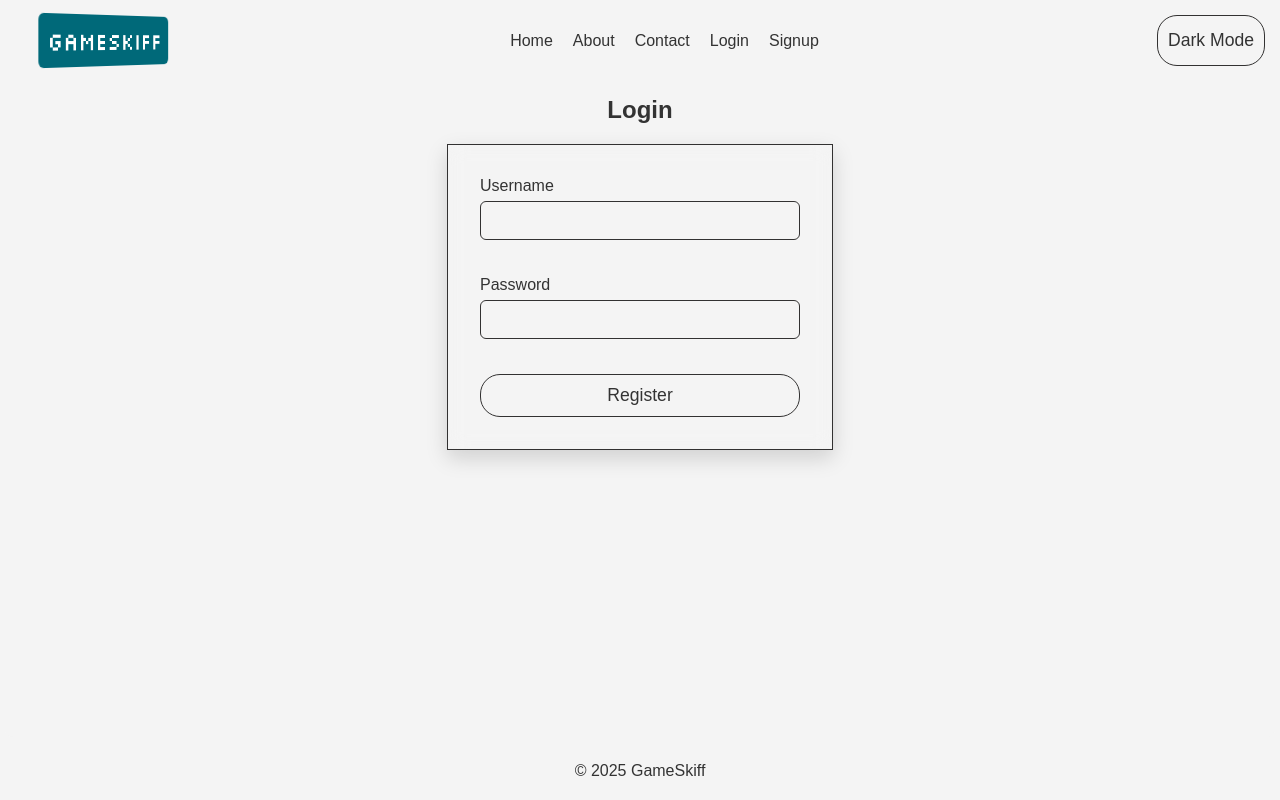
After one commit to gargshi/game-skiff, a Django app: page /login in a window 1280 px wide. The commit adds this page. Run offline with Django 5.2, Linux system fonts and the light colour scheme; some web fonts are replaced.

Commit message:
added-login-register-html

```diff
--- a/mainApp/urls.py
+++ b/mainApp/urls.py
@@ -4,4 +4,6 @@ from . import views
 
 urlpatterns = [
     path('', views.index, name='index'),
+	path('login', views.login, name='login'),
+    path('register', views.register, name='register'),
 ]
--- a/mainApp/views.py
+++ b/mainApp/views.py
@@ -1,5 +1,21 @@
 from django.shortcuts import render
 from django.http import HttpResponse
 # Create your views here.
+
+
 def index(request):
     return render(request, 'index.html')
+
+
+def login(request):
+    context = {
+        'task': 'login'
+    }
+    return render(request, 'register-login.html', context)
+
+
+def register(request):
+    context = {
+        'task': 'register'
+    }
+    return render(request, 'register-login.html', context)
--- a/static/css/index.css
+++ b/static/css/index.css
@@ -4,21 +4,20 @@
 @import url('https://fonts.googleapis.com/css2?family=Goldman:wght@400;700&family=Stack+Sans+Headline:wght@200..700&display=swap');
 :root {
 	--font-family: "Stack Sans Headline", "Arial", "Open Sans", sans-serif;
-	--primary-color: #17a2b8;
-	--black-color: #000;
-	--white-color: #fff;
-	--grayish-color: #808080;
-	--accent-color: #f4f4f4;
-	--light-bg: #f8f9fa;
-	--dark-bg: #343a40;
-	--tron-blue: #0078d7;
-	--tron-red: #e81123;
-	--tron-orange: #f77f00;
-	--dark-color: #343a40;
-	--light-color: #f4f4f4;
-	--danger-color: #dc3545;
-	--success-color: #28a745;
-	--card-bg: rgba(244, 244, 244, 0.1);
+	--bg-color: #f4f4f4;
+	--text-color: #333;
+	--primary-color: #26a7b8;
+	--border-color: #323131;
+	--banner-bg-color: #006979;
+
+}
+
+/* Dark mode styles */
+[data-theme="dark"] {
+	--bg-color: #1c1c1c;
+	--text-color: #f4f4f4;
+	--primary-color: #006979;
+	--border-color: #6a6969;
 }
 
 * {
@@ -31,6 +30,8 @@ body {
 	margin: 0;
 	display: flex;
 	flex-direction: column;
+	color: var(--text-color);
+	background-color: var(--bg-color);
 }
 
 header {
@@ -46,7 +47,7 @@ header {
 
 main {
 	flex: 1; /* Takes up all available space between header and footer */
-	background: var(--light-bg, #fff);
+	background: var(--bg-color, #fff);
 	margin: 5px;
 	border-radius: 8px;
 	perspective: 1000px;
@@ -79,26 +80,27 @@ footer {
 	padding: 10px;
 	padding-left: 20px;
 	font-size: 1.2rem;
-	background-color: var(--dark-color);
-	color: var(--light-color);
+	background-color: var(--bg-color);
+	color: var(--text-color);
 	border-radius: 6px;
 	perspective: 1000px;
 }
 
 .navbar-brand {
-	color: var(--light-color);
+	color: #fff;
 	font-weight: normal;
 	font-size: 1.5rem;
 	padding: 10px;
-	background-color: var(--primary-color);
+	background-color: var(--banner-bg-color);
 	border-radius: inherit;
 	font-family: 'Silkscreen','Segoe UI', Tahoma, Geneva, Verdana, sans-serif;
-	transform: rotateY(0deg);
+	/* transform: rotateY(0deg); */
+	transform: rotateY(75deg);
 	transition: transform 2s ease-in-out;
 }
 
 .navbar a {
-	color: var(--light-color);
+	color: var(--text-color);
 	text-decoration: none;
 	font-size: medium;
 	font-family: "Stack Sans Headline",'Arial', 'Electrolize', sans-serif;
@@ -109,8 +111,8 @@ footer {
 	gap: 20px;
 	align-items: center;
 	padding-right: 20px;
-	transform: translateX(10%);
-	opacity: 0;
+	/* transform: translateX(10%); */
+	/* opacity: 0; */
 	transition: transform 2s ease-in-out, opacity 2s ease-in-out;
 }
 
@@ -129,8 +131,9 @@ footer {
 	transform: translate(0%, 0%) translateZ(-100px);
 	transform-origin: center center;
 	justify-content: center;
+	background-color: var(--banner-bg-color);
 	color: var(--black-color);
-	border: 2px solid var(--grayish-color);
+	border: 2px solid var(--border-color);
 	border-radius: 10px;
 	transition: transform 0.2s linear, opacity 1s ease-in-out;
 	will-change: transform, opacity;
@@ -181,6 +184,7 @@ footer {
 
 .card:hover {
 	animation: incWidth 0.5s forwards;
+	border: 1px solid var(--grayish-color);
 }
 
 .card:not(:hover) {
@@ -258,15 +262,19 @@ footer {
 	/* background-color: var(--grayish-color); */
 	color: var(--light-color);
 	border: none;
-	width: 40px;
-	height: 40px;
+	width: 30px;
+	height: 30px;
 	border-radius: 40px;
 	cursor: pointer;
-	font-size: 1.3rem;
+	font-size: 1.1rem;
 	display: flex;
 	justify-content: center;
 	align-items: center;
 	transition: background-color 0.3s ease;
+}
+.section-controls button svg {
+	width: 25px;
+	height: 25px;
 }
 
 .section-controls button:hover {
@@ -274,3 +282,88 @@ footer {
 	color: var(--black-color);
 	border:1px solid var(--grayish-color);
 }
+
+.btn{
+	color: var(--text-color);
+	background-color: var(--bg-color);
+	border:1px solid var(--border-color);
+	border-radius: 20px;
+	padding: 10px;
+	font-size: 1.1rem;
+	cursor: pointer;
+	transition: background-color 0.3s ease, color 0.3s ease;
+}
+
+.btn:hover{
+	color: var(--text-color);
+	background-color: var(--primary-color);
+	border:1px solid var(--border-color);
+}
+
+/* 🧾 Forms layout */
+.forms {
+  display: flex;
+  flex-direction: column;
+  align-items: center;
+  justify-content: center;
+  flex-wrap: wrap;
+}
+
+.form-container {
+  background: var(--card-bg);
+  padding: 2rem;
+  /* padding-right: 3rem; */
+  border: 1px solid var(--border-color);
+  /* border-radius: 10px; */
+  box-shadow: 0 8px 20px rgba(0, 0, 0, 0.15);
+  width: 320px;
+  backdrop-filter: blur(10px);
+  transition: transform 0.3s ease;
+}
+
+.form-container:hover {
+  transform: translateY(-3px);
+  box-shadow: 0 8px 20px rgba(255, 255, 255, 0.3);
+}
+
+.form-container h2 {
+  margin-bottom: 1.2rem;
+  font-size: 1.3rem;
+}
+
+.form {
+  display: flex;
+  flex-direction: column;
+  gap: 1rem;
+}
+
+/* 📥 Form fields */
+.form-group {
+  margin-bottom: 1.2rem;
+  text-align: left;
+}
+
+label {
+  display: block;
+  margin-bottom: 0.4rem;
+  font-weight: 500;
+}
+
+input[type="text"],
+input[type="password"] {
+  width:100%;
+  box-sizing: border-box;
+  /* flex: 1; */
+  padding: 0.6rem 0.8rem;
+  border: 1px solid var(--border-color);
+  border-radius: 6px;
+  background: var(--input-bg);
+  color: var(--text-color);
+  font-size: 1rem;
+  transition: border-color 0.3s ease;
+}
+
+input:focus {
+  border-color: var(--primary-color);
+  outline: none;
+}
--- a/static/js/index.js
+++ b/static/js/index.js
@@ -33,7 +33,9 @@ function NavbarMenuAnimation(){
 	navbarBrand.style.transform = 'rotateY(75deg)';
 }
 
-NavbarMenuAnimation();
+// alert('Welcome to GK_SKIFF!');
+
+// NavbarMenuAnimation();
 
 // function revealCard(card, cardList){
 // 	card.style.width = '500px';
--- a/templates/base.html
+++ b/templates/base.html
@@ -6,7 +6,7 @@
 	<meta charset="UTF-8">
 	<title>GK_SKIFF - {% block title %}{% endblock %}</title>
 	{% block style_scripts %}
-		<link rel="stylesheet" type="text/css" href="{% static 'css/index.css' %}">
+	<link rel="stylesheet" type="text/css" href="{% static 'css/index.css' %}">
 	{% endblock %}
 </head>
 
@@ -20,6 +20,26 @@
 	<footer>
 		© 2025 GameSkiff
 	</footer>
+	<script>
+		const btn = document.getElementById('theme-toggle');
+		let themeFromStorage = localStorage.getItem('theme');
+		if (themeFromStorage === 'dark') {
+			document.documentElement.setAttribute('data-theme', 'dark');
+		}
+		btn.addEventListener('click', () => {
+			document.documentElement.toggleAttribute('data-theme');
+			if (!document.documentElement.hasAttribute('data-theme')) {
+				document.documentElement.removeAttribute('data-theme');
+				localStorage.removeItem('theme');
+			} else {
+				document.documentElement.setAttribute('data-theme', 'dark');
+				localStorage.setItem('theme', 'dark');
+			}
+		});
+	</script>
+	{% block scripts %}
+		<script src="{% static 'js/index.js' %}"></script>
+	{% endblock %}
 </body>
 
 </html>
--- a/templates/navbar.html
+++ b/templates/navbar.html
@@ -6,6 +6,9 @@
 		<a href="{% url 'index' %}">Home</a>
 		<a href="#">About</a>
 		<a href="#">Contact</a>
+		<a href="{% url 'login' %}">Login</a>
+		<a href="{% url 'register' %}">Signup</a>
 	</div>
+	<button id="theme-toggle" class="btn">Dark Mode</button>
 
 </nav>
--- /dev/null
+++ b/templates/register-login.html
@@ -0,0 +1,38 @@
+{% extends 'base.html' %}
+{% load static %}
+
+{% block title %}Register or Login{% endblock %}
+
+{% block content %}
+{% include 'navbar.html' %}
+<div class="forms" id="login-register">
+	<div class="form-title">
+		{% if task == 'login' %}
+		<h2 id="title-login">Login</h2>
+		{% elif task == 'register' %}
+		<h2 id="title-register">Register</h2>
+		{% endif %}
+	</div>
+	<div class="form-container">
+		<form method="post" class="form">
+			{% csrf_token %}
+			<div class="form-group">
+				<label for="username">Username</label>
+				<input type="text" id="username" name="username" required>
+			</div>
+			<div class="form-group">
+				<label for="password">Password</label>
+				<input type="password" id="password" name="password" required>
+			</div>
+			{% if task == 'register' %}
+				<div class="form-group">
+					<label for="repeat_password">Repeat Password</label>
+					<input type="password" id="repeat_password" name="repeat_password" required>
+				</div>
+			{% endif %}
+
+			<button type="submit" class="btn">Register</button>
+		</form>
+	</div>
+</div>
+{% endblock %}
```
Also changed, not shown: templates/index.html (+3 -4 lines).
